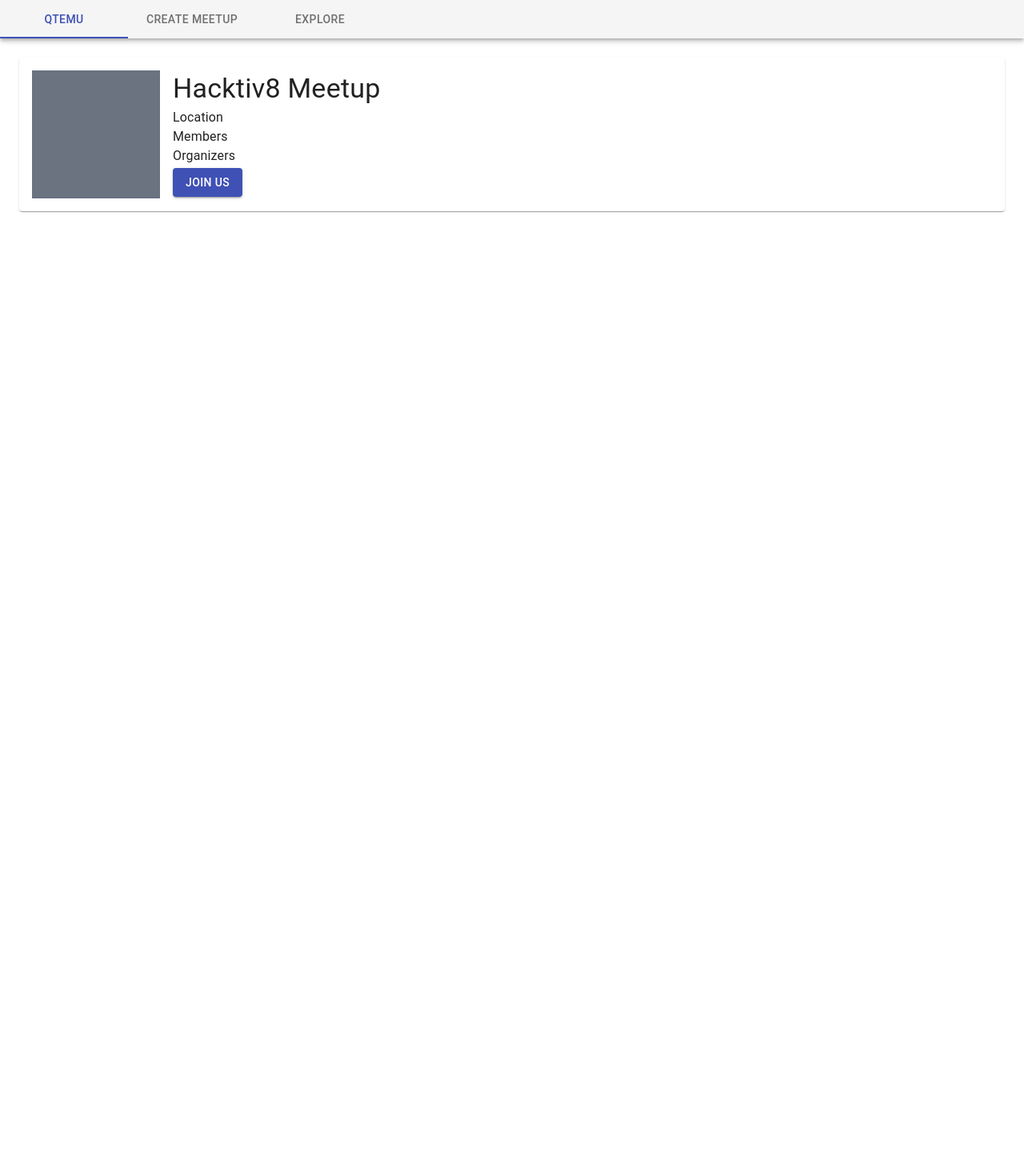
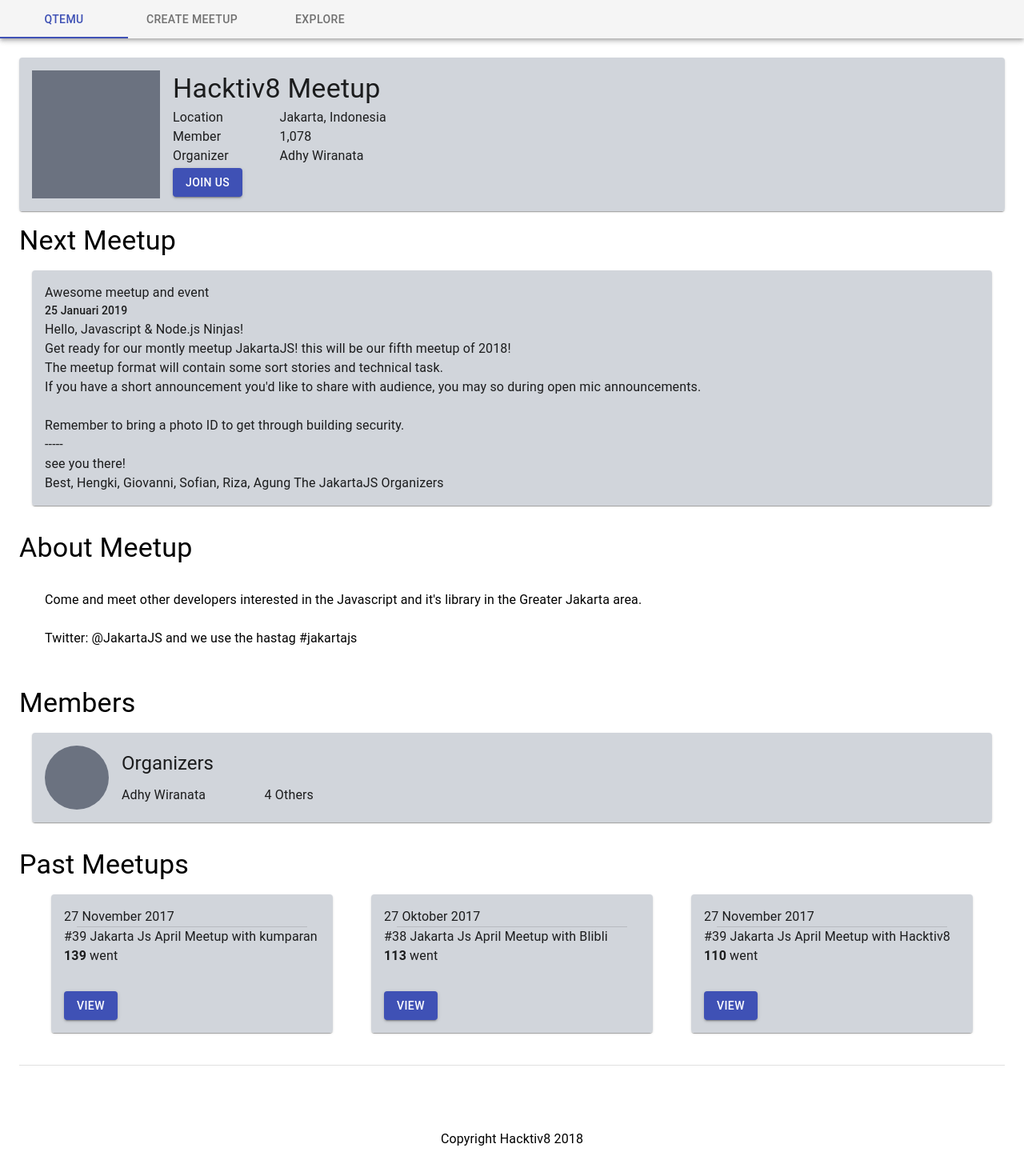
Before and after one commit to jlevad/hacktiv8-meetup, a React (Create React App) app: page / in a window 1280 px wide. Shown: the top 1470 px of the page at 80% size. Before the commit the page ends 800 px from the top, so only its background shows below. Built offline with nearby package versions, Linux system fonts and the light colour scheme.

Commit message:
<feat>(common): add template content

```diff
--- a/src/app/main/LandingPage.js
+++ b/src/app/main/LandingPage.js
@@ -7,8 +7,7 @@
 import Typography from '@material-ui/core/Typography';
 import Box from '@material-ui/core/Box';
 import { Button, Card } from '@material-ui/core';
-
-
+import Divider from '@material-ui/core/Divider';
 
 const a11yProps = (index) => {
   return {
@@ -51,6 +50,179 @@
   value: PropTypes.any.isRequired,
 };
 
+const Banner = (props) => {
+  return (
+    <Card>
+      <div className="flex bg-gray-300">
+        <div className="w-40 h-40 m-4 bg-gray-500"></div>
+        <div className="flex flex-col my-4 justify-around">
+          <Typography
+            variant="h4"
+          >
+            Hacktiv8 Meetup
+          </Typography>
+          <div className="flex flex-col justify-around">
+            <div className="grid grid-cols-2">
+              <Typography>
+                Location
+              </Typography>
+              <Typography>
+                {props.location}
+              </Typography>
+              <Typography>
+                Member
+              </Typography>
+              <Typography>
+                {props.members}
+              </Typography>
+              <Typography>
+                Organizer
+              </Typography>
+              <Typography>
+                {props.organizer}
+              </Typography>
+            </div>
+          </div>
+
+          <Button
+            className="self-start"
+            variant="contained"
+            color="primary"
+          >
+            Join Us
+          </Button>
+        </div>
+      </div>
+    </Card>
+  )
+}
+const PastMeetups = (props) => {
+
+  return (
+    <Card className="mx-6">
+      <div className="flex bg-gray-300 flex-col p-4">
+        <Typography>
+          {props.date}
+        </Typography>
+        <Divider variant="middle" />
+        <Typography>
+          {props.content}
+        </Typography>
+        <Typography>
+          <b>{props.visitor}</b> went
+        </Typography>
+        <div className="self-start mt-8">
+          <Button
+            variant="contained"
+            color="primary"
+          >
+            View
+          </Button>
+        </div>
+      </div>
+    </Card>
+  )
+}
+
+const Content = (props) => {
+  const { children, value, index, ...other } = props;
+
+  return (
+    <div className="pt-4">
+      <Typography
+        variant="h4"
+      >
+        {value}
+      </Typography>
+      <div className="m-4">
+        {children}
+      </div>
+    </div>
+  )
+}
+
+const MeetupContent = () => {
+  return (
+    <Card>
+      <div className="p-4 bg-gray-300">
+        <Typography>
+          Awesome meetup and event
+        </Typography>
+        <Typography
+          variant="subtitle2"
+        >
+          25 Januari 2019
+          <br />
+        </Typography>
+        <Typography
+        >
+          Hello, Javascript & Node.js Ninjas! <br />
+          Get ready for our montly meetup JakartaJS! this will be our fifth meetup of 2018! <br />
+          The meetup format will contain some sort stories and technical task. <br />
+          If you have a short announcement you'd like to share with audience, you may so during open mic announcements. <br />
+          <br />
+          Remember to bring a photo ID to get through building security.
+          <br />
+          ----- <br />
+          see you there! <br />
+          Best, Hengki, Giovanni, Sofian, Riza, Agung The JakartaJS Organizers
+        </Typography>
+      </div>
+    </Card>
+  )
+}
+const Members = () => {
+  return (
+    <Card>
+      <div className="p-4 bg-gray-300 flex">
+        <div className="h-20 w-20 rounded-full bg-gray-500">
+        </div>
+        <div className="mx-4 flex flex-col justify-around w-60">
+          <Typography
+            variant="h5"
+          >
+            Organizers
+          </Typography>
+          <div className="flex justify-between">
+            <Typography>
+              Adhy Wiranata
+            </Typography>
+            <Typography>
+              4 Others
+            </Typography>
+          </div>
+        </div>
+      </div>
+    </Card>
+  )
+}
+
+const AboutContent = () => {
+  return (
+    <div className="p-4">
+      <Typography>
+        Come and meet other developers interested in the Javascript and it's library in the Greater Jakarta area. <br /> <br />
+        Twitter: @JakartaJS and we use the hastag #jakartajs
+      </Typography>
+    </div>
+  )
+}
+
+const FooterPage = () => {
+  return (
+    <div className="w-full mt-10">
+      <Divider />
+      <div className="m-20">
+        <Typography
+          align="center"
+        >
+          Copyright Hacktiv8 2018
+        </Typography>
+      </div>
+    </div>
+  )
+}
+
 
 const LandingPage = () => {
   const classes = useStyles();
@@ -78,35 +250,44 @@
         </Tabs>
       </AppBar>
       <TabPanel value={value} index={0}>
-        <Card className="flex">
-          <div className="w-40 h-40 m-4 bg-gray-500"></div>
-          <div className="flex flex-col my-4 justify-around">
-            <Typography
-              variant="h4"
-            >
-              Hacktiv8 Meetup
-            </Typography>
-            <div className="flex flex-col justify-around">
-              <Typography>
-                Location
-              </Typography>
-              <Typography>
-                Members
-              </Typography>
-              <Typography>
-                Organizers
-              </Typography>
-            </div>
-
-            <Button
-              className="self-start"
-              variant="contained"
-              color="primary"
-            >
-              Join Us
-            </Button>
+        <Banner location="Jakarta, Indonesia" members="1,078" organizer="Adhy Wiranata" />
+        <Content
+          value="Next Meetup"
+        >
+          <MeetupContent />
+        </Content>
+        <Content
+          value="About Meetup"
+        >
+          <AboutContent />
+        </Content>
+        <Content
+          value="Members"
+        >
+          <Members />
+        </Content>
+        <Content
+          value="Past Meetups"
+        >
+          <div className="grid grid-cols-3">
+            <PastMeetups
+              date="27 November 2017"
+              content="#39 Jakarta Js April Meetup with kumparan"
+              visitor="139"
+            />
+            <PastMeetups
+              date="27 Oktober 2017"
+              content="#38 Jakarta Js April Meetup with Blibli"
+              visitor="113"
+            />
+            <PastMeetups
+              date="27 November 2017"
+              content="#39 Jakarta Js April Meetup with Hacktiv8"
+              visitor="110"
+            />
           </div>
-        </Card>
+        </Content>
+        <FooterPage />
       </TabPanel>
       <TabPanel value={value} index={1}>
         Create Meetup
```
